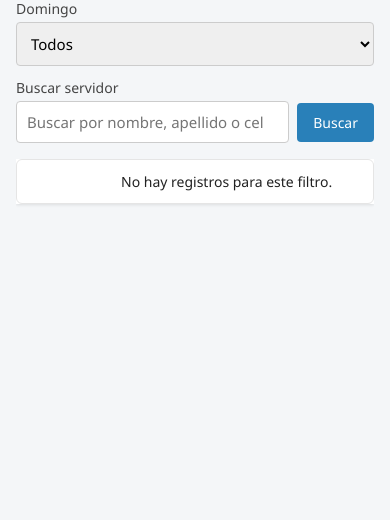
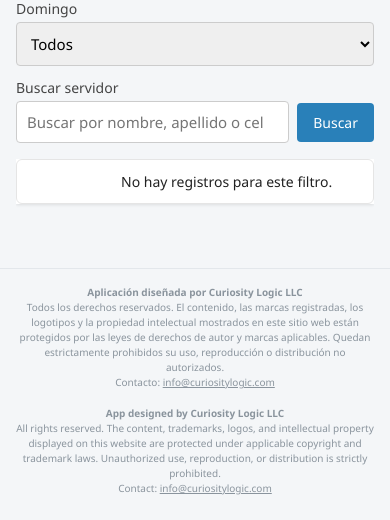
Before and after one commit to edmartin-GIT/parqueo-app, a Flask app: page /admin in a window 390 px wide. Shown: the part 516-1036 px from the top of the page. Before the commit the page ends 721 px from the top, so only its background shows below. Run offline with Flask 3, Linux system fonts and the light colour scheme; the visitor is signed in with stand-in values (Sample User, id 1); data that the repository does not hold is empty.

Commit message:
Add bilingual Curiosity Logic footer to every page
Spanish and English blocks side by side on wide screens, stacked on mobile.

Co-Authored-By: Claude Opus 5.5 <noreply@anthropic.com>

```diff
--- a/static/style.css
+++ b/static/style.css
@@ -179,7 +179,9 @@ dialog#dlg-clave input { width: 100%; padding: 10px; border: 1px solid #ccc; bor
 .dlg-botones .btn-enviar { flex: 1; }
 .clave-actual { margin: 0; font-size: 15px; overflow-wrap: anywhere; }
 .btn-peligro { background: transparent; color: #c0392b; border: 1px solid #c0392b; padding: 10px; border-radius: 4px; cursor: pointer; font-size: 15px; font-family: inherit; }
-.legal { max-width: 1200px; margin: 40px auto 24px; padding: 0 16px; font-size: 10px; line-height: 1.5; color: #b3bac1; text-align: center; }
+.legal { max-width: 1200px; margin: 40px auto 24px; padding: 16px 16px 0; border-top: 1px solid #e3e7eb; font-size: 10px; line-height: 1.5; color: #8a949d; text-align: center; display: grid; grid-template-columns: 1fr; gap: 16px; }
+.legal a { color: inherit; text-decoration: underline; }
+@media (min-width: 700px) { .legal { grid-template-columns: 1fr 1fr; gap: 24px; } }
 .legal strong { font-weight: 600; }
 
 /* Logistica parqueo */
--- a/templates/base.html
+++ b/templates/base.html
@@ -72,7 +72,20 @@
     })();
     </script>
     {% endif %}
-    {% block footer %}{% endblock %}
+    {% block footer %}
+    <footer class="legal">
+        <div class="legal-bloque" lang="es">
+            <strong>Aplicación diseñada por Curiosity Logic LLC</strong><br>
+            Todos los derechos reservados. El contenido, las marcas registradas, los logotipos y la propiedad intelectual mostrados en este sitio web están protegidos por las leyes de derechos de autor y marcas aplicables. Quedan estrictamente prohibidos su uso, reproducción o distribución no autorizados.<br>
+            Contacto: <a href="mailto:info@curiositylogic.com">info@curiositylogic.com</a>
+        </div>
+        <div class="legal-bloque" lang="en">
+            <strong>App designed by Curiosity Logic LLC</strong><br>
+            All rights reserved. The content, trademarks, logos, and intellectual property displayed on this website are protected under applicable copyright and trademark laws. Unauthorized use, reproduction, or distribution is strictly prohibited.<br>
+            Contact: <a href="mailto:info@curiositylogic.com">info@curiositylogic.com</a>
+        </div>
+    </footer>
+    {% endblock %}
     {% block scripts %}{% endblock %}
 </body>
 </html>
```
Also changed, not shown: templates/index.html (+0 -8 lines).
